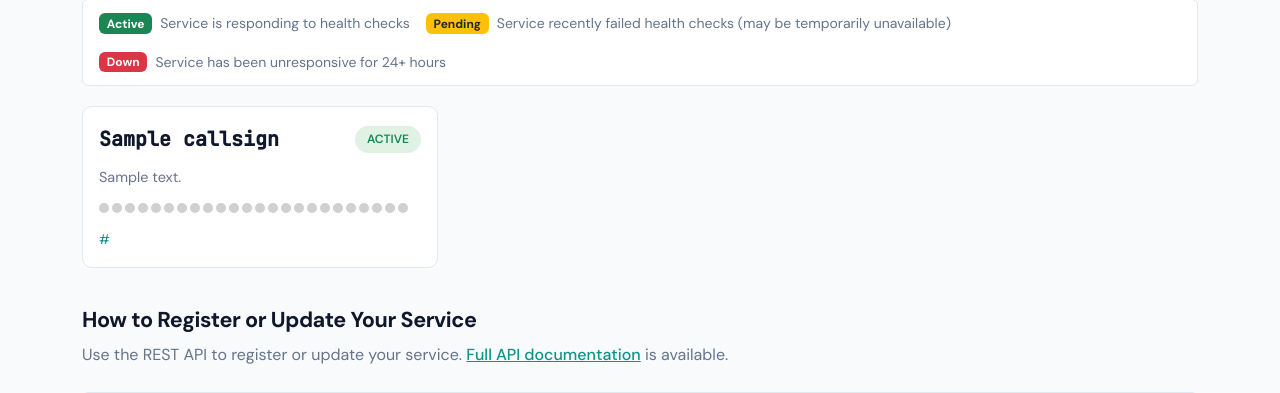
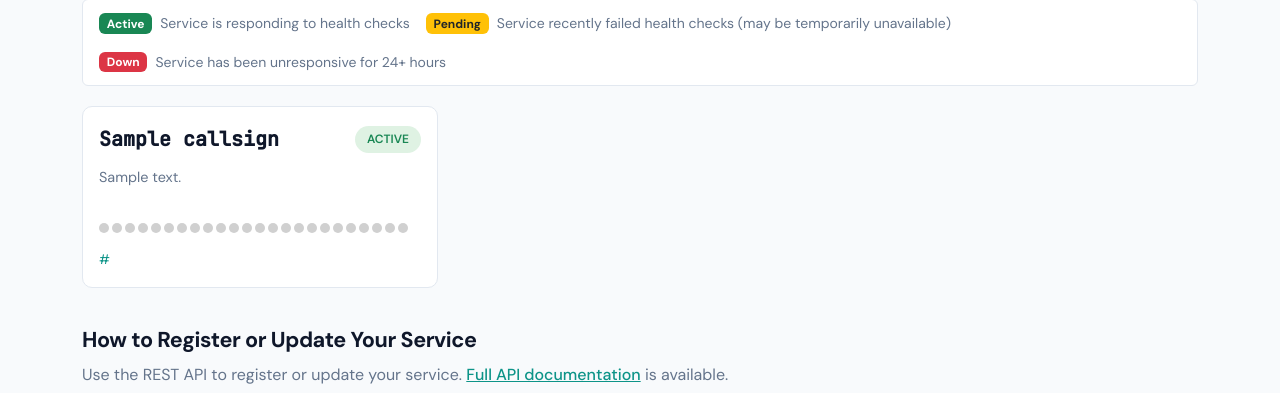
Before and after one commit to hemna/aprs-service-registry, a FastAPI app: template aprs_service_registry/web/templates/index.html in a window 1280 px wide. Shown: the part 237-630 px from the top of the page. Run offline with FastAPI, Linux system fonts and the light colour scheme; the template is opened without the code that fills it: most values are stand-ins (such as "Sample title", 1, 10 or a date in 2020).

Commit message:
fix: ensure consistent card heights with fixed description min-height

```diff
--- a/aprs_service_registry/web/static/main.css
+++ b/aprs_service_registry/web/static/main.css
@@ -674,6 +674,8 @@ main {
   -webkit-line-clamp: 2;
   -webkit-box-orient: vertical;
   overflow: hidden;
+  /* Fixed height for 2 lines to ensure consistent card heights */
+  min-height: calc(2 * 0.9rem * 1.4);
 }
 
 /* Heatmap */
```
